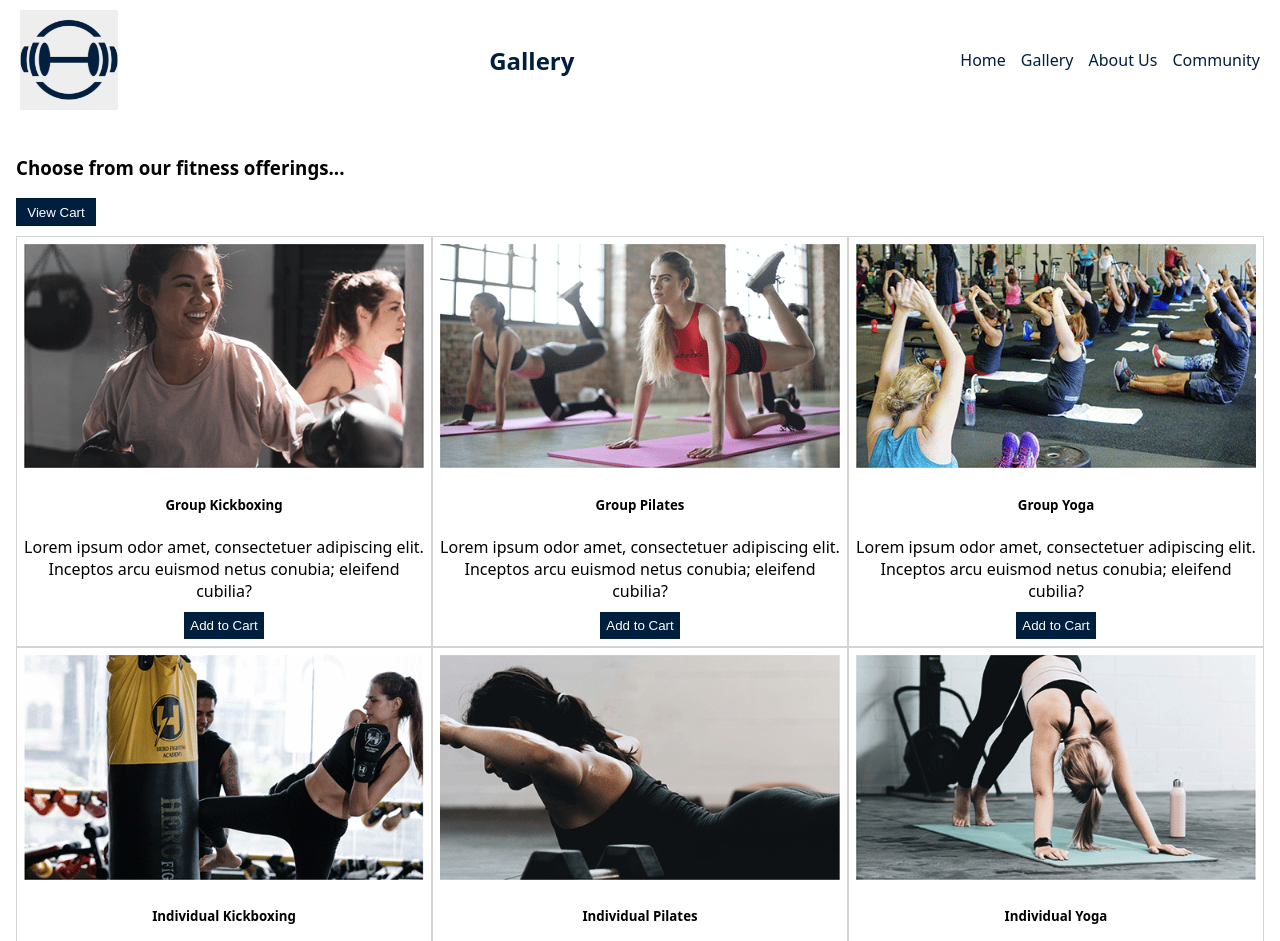
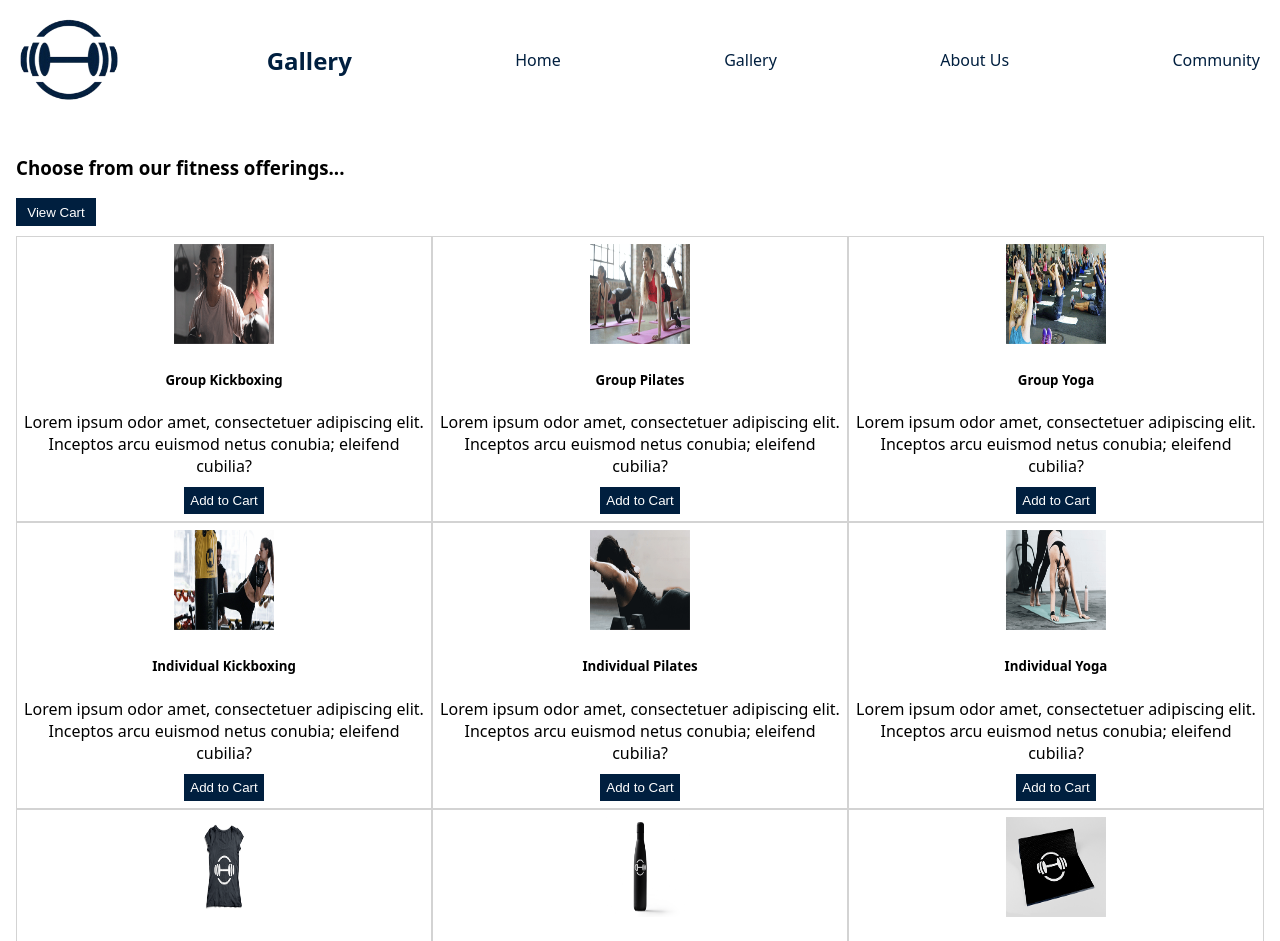
Before and after one commit to Jdtacke/CS1005Touchstone, a website: page gallery.html in a window 1280 px wide. Shown: the top 941 px of the page. Drawn offline with Linux system fonts and the light colour scheme.

Commit message:
css changes 7:56am

```diff
--- a/gallery.html
+++ b/gallery.html
@@ -9,8 +9,8 @@
   </head>
   <body>
     <nav>
-      <img src="ABC Fitness Studio Logo.png" alt="logo" width="100" height="100">
-      <h1 id="dba">Gallery</h1>
+      <img src="ABC_Fitness_Studio_Logo-removebg-preview.png" alt="logo" width="100" height="100">
+      <h1>Gallery</h1>
       <a href="/" aria-current="page" class='nav_bar'>Home</a>
       <a href="/gallery.html" class='nav_bar'>Gallery</a>
       <a href="/about_us.html" class='nav_bar'>About Us</a>
@@ -22,7 +22,7 @@
 
       <div class='gallery_cards_container'>
         <div class='gallery_cards' id='group_kickboxing'>
-          <div><img src="Client2_GroupKickboxing.png" alt="g_pilates" width=100% height=33%></div>
+          <div><img src="Client2_GroupKickboxing.png" alt="g_pilates" width="100" height="100"></div>
           <div><h5>Group Kickboxing</h5></div>
           <div>Lorem ipsum odor amet, consectetuer adipiscing elit. Inceptos arcu euismod netus conubia; eleifend cubilia?</div>
           <button id='gallery_add_to_cart'>Add to Cart</button>
@@ -30,7 +30,7 @@
 
 
         <div class='gallery_cards' id='group_pilates'>
-          <div><img src="Client2_GroupPilates.png" alt="g_pilates" width=100% height=33%></div>
+          <div><img src="Client2_GroupPilates.png" alt="g_pilates" width="100" height="100"></div>
           <div><h5>Group Pilates</h5></div>
           <div>Lorem ipsum odor amet, consectetuer adipiscing elit. Inceptos arcu euismod netus conubia; eleifend cubilia?</div>
           <button id='gallery_add_to_cart'>Add to Cart</button>
@@ -38,7 +38,7 @@
 
 
         <div class='gallery_cards' id='group_yoga'>
-          <div><img src="Client2_GroupYoga.png" alt="g_yoga" width=100% height=33%></div>
+          <div><img src="Client2_GroupYoga.png" alt="g_yoga" width="100" height="100"></div>
           <div><h5>Group Yoga</h5></div>
           <div>Lorem ipsum odor amet, consectetuer adipiscing elit. Inceptos arcu euismod netus conubia; eleifend cubilia?</div>
           <button id='gallery_add_to_cart'>Add to Cart</button>
@@ -46,7 +46,7 @@
 
 
         <div class='gallery_cards' id='individual_kickboxing'>
-          <div><div><img src="Client2_IndividualKickboxing.png" alt="kickboxing" width=100% height=33%></div></div>
+          <div><div><img src="Client2_IndividualKickboxing.png" alt="kickboxing" width="100" height="100"></div></div>
           <div><h5>Individual Kickboxing</h5></div>
           <div>Lorem ipsum odor amet, consectetuer adipiscing elit. Inceptos arcu euismod netus conubia; eleifend cubilia?</div>
           <button id='gallery_add_to_cart'>Add to Cart</button>
@@ -54,7 +54,7 @@
 
 
         <div class='gallery_cards' id='individual_pilates'>
-          <div><div><img src="Client2_IndividualPilates.png" alt="pilates" width=100% height=33%></div></div>
+          <div><div><img src="Client2_IndividualPilates.png" alt="pilates" width="100" height="100"></div></div>
           <div><h5>Individual Pilates</h5></div>
           <div>Lorem ipsum odor amet, consectetuer adipiscing elit. Inceptos arcu euismod netus conubia; eleifend cubilia?</div>
           <button id='gallery_add_to_cart'>Add to Cart</button>
@@ -62,36 +62,38 @@
 
 
         <div class='gallery_cards' id='individual_yoga'>
-          <div><div><img src="Client2_IndividualYoga.png" alt="yoga" width=100% height=33%></div></div>
+          <div><div><img src="Client2_IndividualYoga.png" alt="yoga" width="100" height="100"></div></div>
           <div><h5>Individual Yoga</h5></div>
           <div>Lorem ipsum odor amet, consectetuer adipiscing elit. Inceptos arcu euismod netus conubia; eleifend cubilia?</div>
           <button id='gallery_add_to_cart'>Add to Cart</button>
         </div>
 
         <div class='gallery_cards' id='tee_shirt'>
-          <div><div><img src="Client2_TeeShirt.png" alt="t_shirt" width=100% height=33%></div></div>
+          <div><div><img src="Client2_TeeShirt.png" alt="t_shirt" width="100" height="100"></div></div>
           <div><h5>Tee Shirt</h5></div>
           <div>Lorem ipsum odor amet, consectetuer adipiscing elit. Inceptos arcu euismod netus conubia; eleifend cubilia?</div>
           <button id='gallery_add_to_cart'>Add to Cart</button>
         </div>
 
         <div class='gallery_cards' id='water bottle'>
-          <div><div><img src="Client2_WaterBottle.png" alt="water bottle" width=100% height=33%></div></div>
+          <div><div><img src="Client2_WaterBottle.png" alt="water bottle" width="100" height="100"></div></div>
           <div><h5>Water Bottle</h5></div>
           <div>Lorem ipsum odor amet, consectetuer adipiscing elit. Inceptos arcu euismod netus conubia; eleifend cubilia?</div>
           <button id='gallery_add_to_cart'>Add to Cart</button>
         </div>
 
         <div class='gallery_cards' id='Yoga Mat'>
-          <div><div><img src="Client2_YogaMat.png" alt="yoga mat" width=100% height=33%></div></div>
+          <div><div><img src="Client2_YogaMat.png" alt="yoga mat" width="100" height="100"></div></div>
           <div><h5>Yoga Mat</h5></div>
           <div>Lorem ipsum odor amet, consectetuer adipiscing elit. Inceptos arcu euismod netus conubia; eleifend cubilia?</div>
           <button id='gallery_add_to_cart'>Add to Cart</button>
         </div>
       </div>
+        <footer>
           <h5>Sign up for our Newsletter</h5>
             <input type="email" placeholder="Enter your email" required>
             <button type="submit">Submit</button>
+        </form>
         <div class='social_links_container'>
           <div class='social_media' id='facebook'>FB</div>
           <div class='social_media' id='instagram'>IG</div>
@@ -105,5 +107,6 @@
           <div class='footer_links' id='community'>Community</div>
         </div>
         </footer>
+    </main>
   </body>
 </html>
--- a/styles.css
+++ b/styles.css
@@ -221,6 +221,7 @@ input[type='email'] {
 .gallery_cards_container {
   display: grid;
   grid-template-columns: 1fr 1fr 1fr;
+  grid-template-rows: auto;
   width: 100%;
   margin-top: 10px;
 }
@@ -229,6 +230,7 @@ input[type='email'] {
   text-align: center;
   padding: 7px;
   border: 1px solid #d3d3d3;
+  margin: 0;
 }
 
 #gallery_add_to_cart {
```
Also changed, not shown: about_us.html (+14 -15 lines), community.html (+2 -2 lines), index.html (+8 -14 lines). Lines whose indentation alone changed are shown as unchanged.
